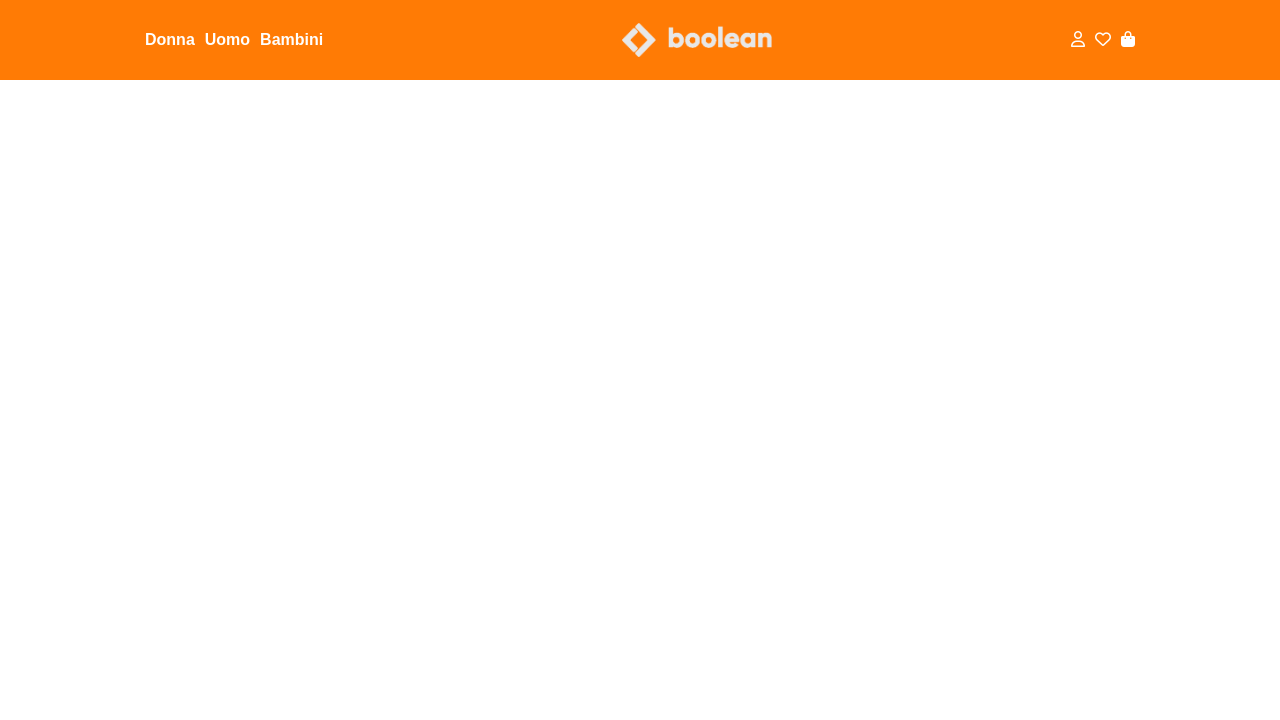
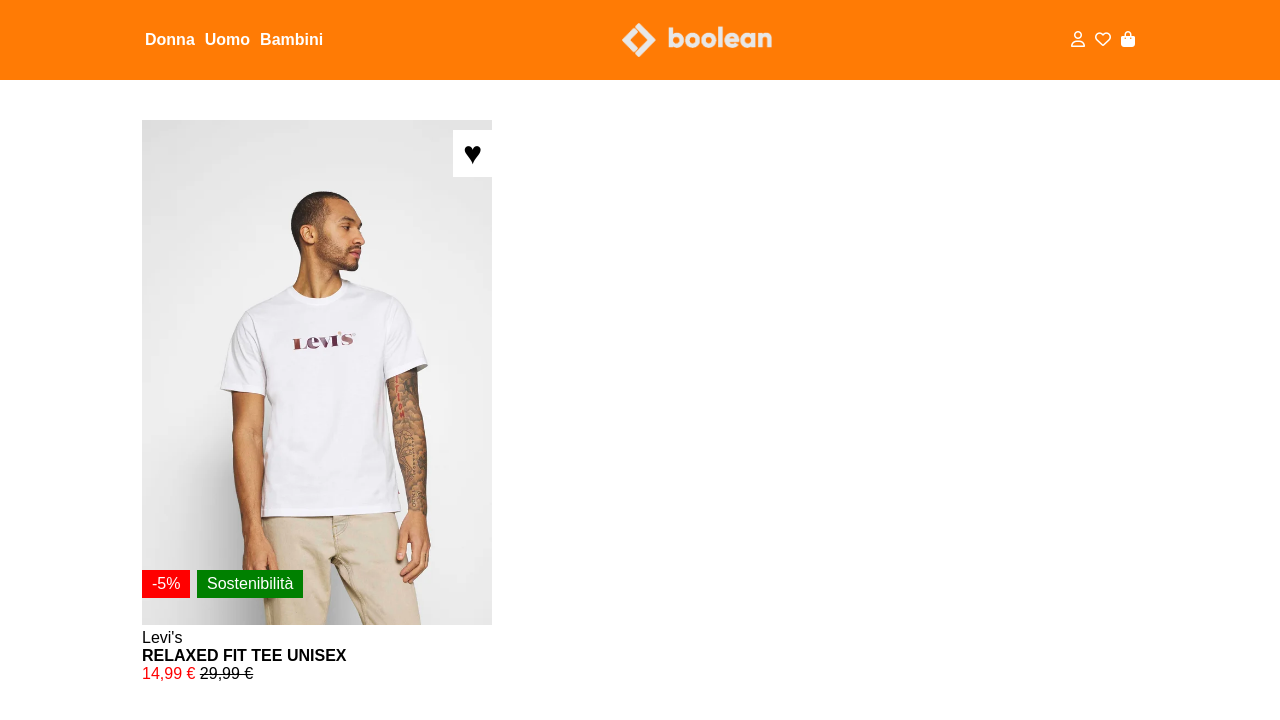
Before and after one commit to Eddyfabbricatore/html-css-boolando, a plain HTML site: page index.html in a window 1280 px wide. Drawn offline with Linux system fonts and the light colour scheme.

Commit message:
[add] .product

```diff
--- a/index.html
+++ b/index.html
@@ -45,5 +45,25 @@
     </div>
   </header>
 
+  <main>
+    <div class="container">
+      <div class="product">
+        <div class="product-image">
+          <img src="img/1.webp" alt="1">
+          <span class="heart">&hearts;</span>
+          <span class="discount">-5%</span>
+          <span class="sustainability">Sostenibilità</span>
+          </div>
+
+          <div class="product-dati">
+            <span>Levi's</span>
+            <p>RELAXED FIT TEE UNISEX</p>
+            <span class="new-price">14,99 &euro;</span> <span class="old-price">29,99 &euro;</span>
+          </div>
+      </div>
+
+
+    </div>
+  </main>
 </body>
 </html>
--- a/style.css
+++ b/style.css
@@ -74,3 +74,64 @@
 .login i{
   color: white;
 }
+
+
+/* main */
+main{
+  margin-top: 120px;
+}
+
+main .container{
+	display: flex;
+	flex-wrap: wrap;
+  align-items: center;
+	width: 80%;
+	max-width: 1000px;
+	margin: 0px auto;
+}
+
+.product{
+	position: relative;
+	margin: 0 2px;
+	cursor: pointer;
+  flex-basis: 350px;
+}
+
+.product-image .heart{
+	position: absolute;
+	top: 10px;
+	right: 0;
+	padding: 5px 10px;
+  font-size: 2rem;
+  background-color: white;
+}
+
+.product-image .discount{
+	position: absolute;
+	bottom: 85px;
+	left: 0;
+  padding: 5px 10px;
+	background-color: red;
+	color: white;
+}
+
+.product-image .sustainability{
+	position: absolute;
+	bottom: 85px;
+	left: 55px;
+  padding: 5px 10px;
+	background-color: green;
+	color: white;
+}
+
+.product-dati p{
+  font-weight: bold;
+}
+
+.product-dati .new-price{
+  color: red;
+}
+
+.product-dati .old-price{
+  text-decoration: line-through;
+}
```
